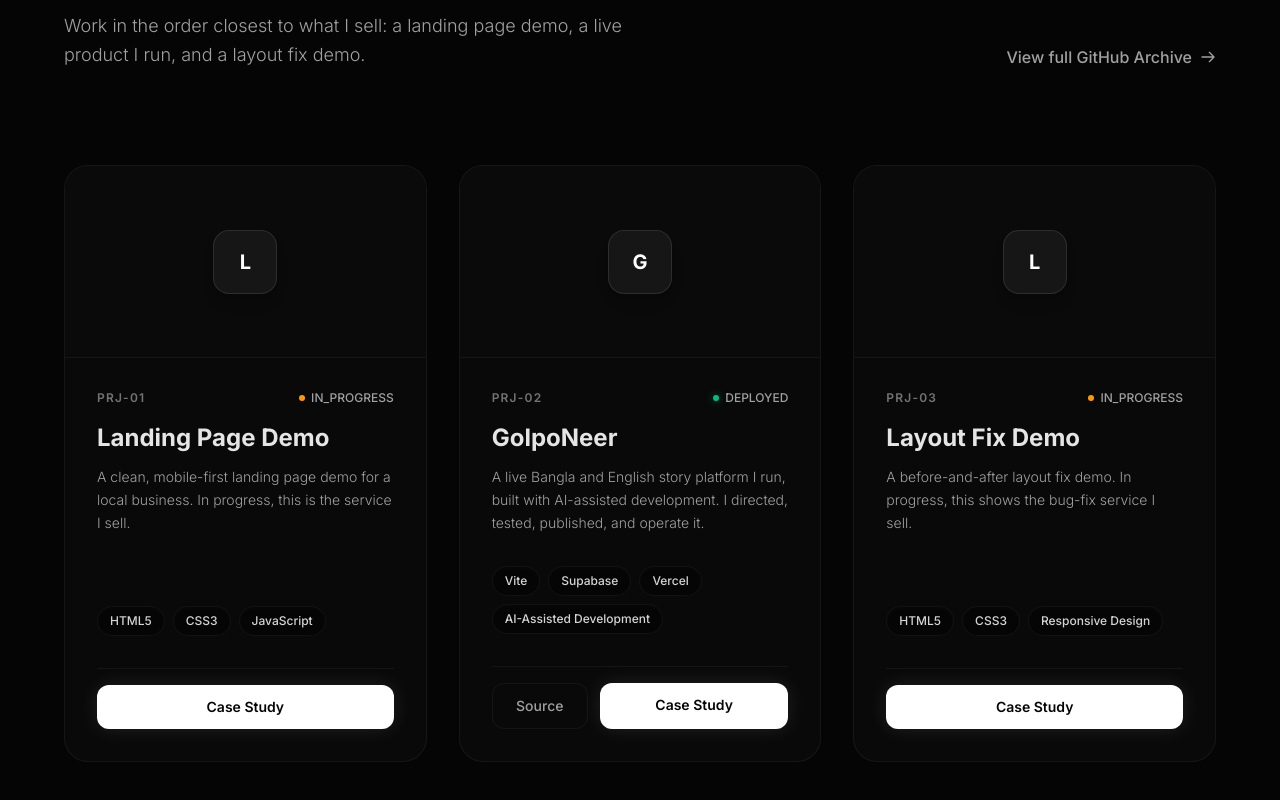
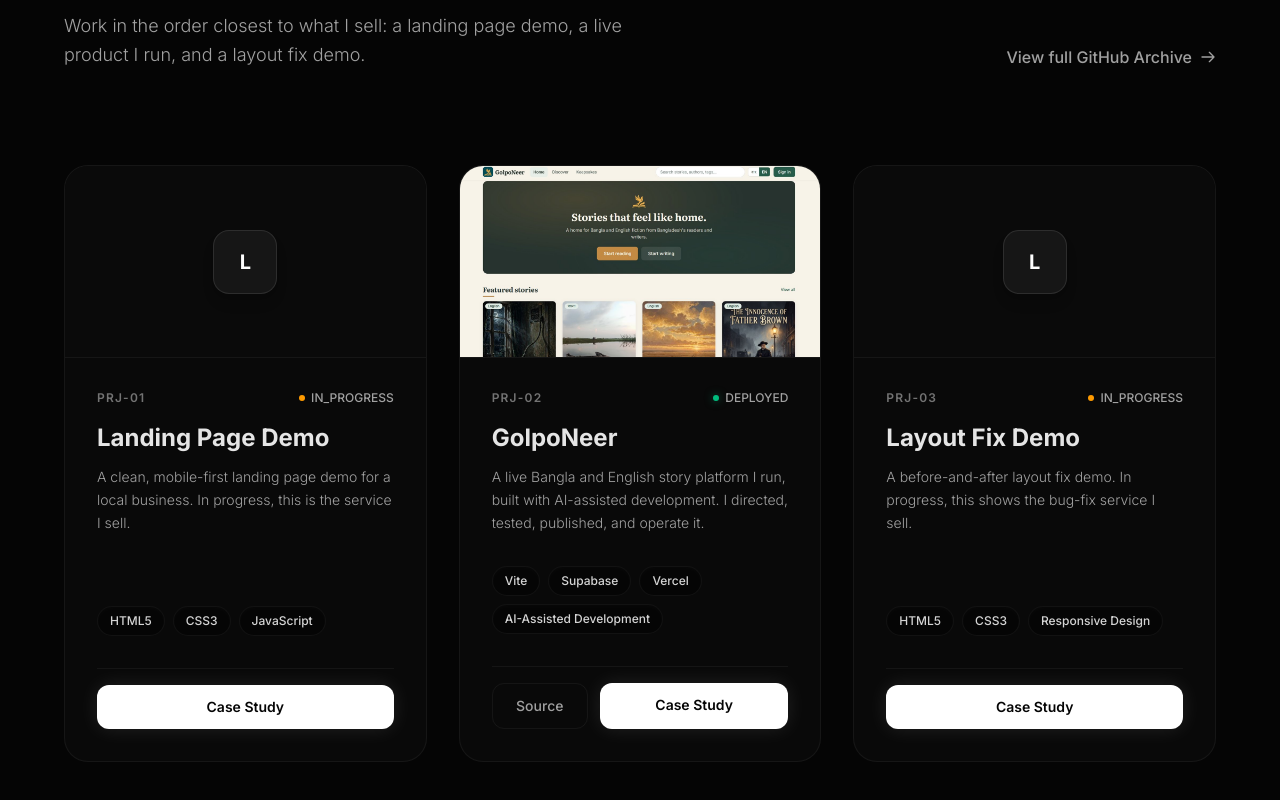
Before and after one commit to musabbirrahman/my-portfolio-dev, a Next.js app: page / in a window 1280 px wide. Shown: the part 4172-4972 px from the top of the page. Built offline with nearby package versions, Linux system fonts and the light colour scheme.

Commit message:
image card fix

```diff
--- a/src/components/Projects.jsx
+++ b/src/components/Projects.jsx
@@ -1,6 +1,7 @@
 "use client";
 import { motion } from "framer-motion";
 import Link from "next/link";
+import Image from "next/image";
 import { projectsData } from "../data/projectsData";
 
 export default function Projects() {
@@ -44,11 +45,17 @@ export default function Projects() {
               {/* Abstract Visual Top Area (Replaces boring terminal headers) */}
               <div className="h-48 w-full bg-[#0a0a0a] border-b border-white/[0.05] relative overflow-hidden flex items-center justify-center">
                 {/* Subtle gradient orb inside the image area that glows on hover */}
+                {project.image ? (
+                  <Image src={project.image} alt={`${project.title} preview`} fill className="object-cover object-top" />
+                ) : (
+                  <>
                 <div className="absolute inset-0 opacity-20 group-hover:opacity-40 transition-opacity duration-500 bg-[radial-gradient(circle_at_center,_var(--tw-gradient-stops))] from-neutral-500 via-transparent to-transparent blur-xl"></div>
 
                 <div className="w-16 h-16 rounded-2xl bg-white/[0.05] flex items-center justify-center text-white text-xl font-bold border border-white/[0.1] z-10 group-hover:scale-110 transition-transform duration-500 shadow-lg">
                   {project.title.charAt(0)}
                 </div>
+                  </>
+                )}
               </div>
 
               <div className="p-8 flex-grow flex flex-col">
```
